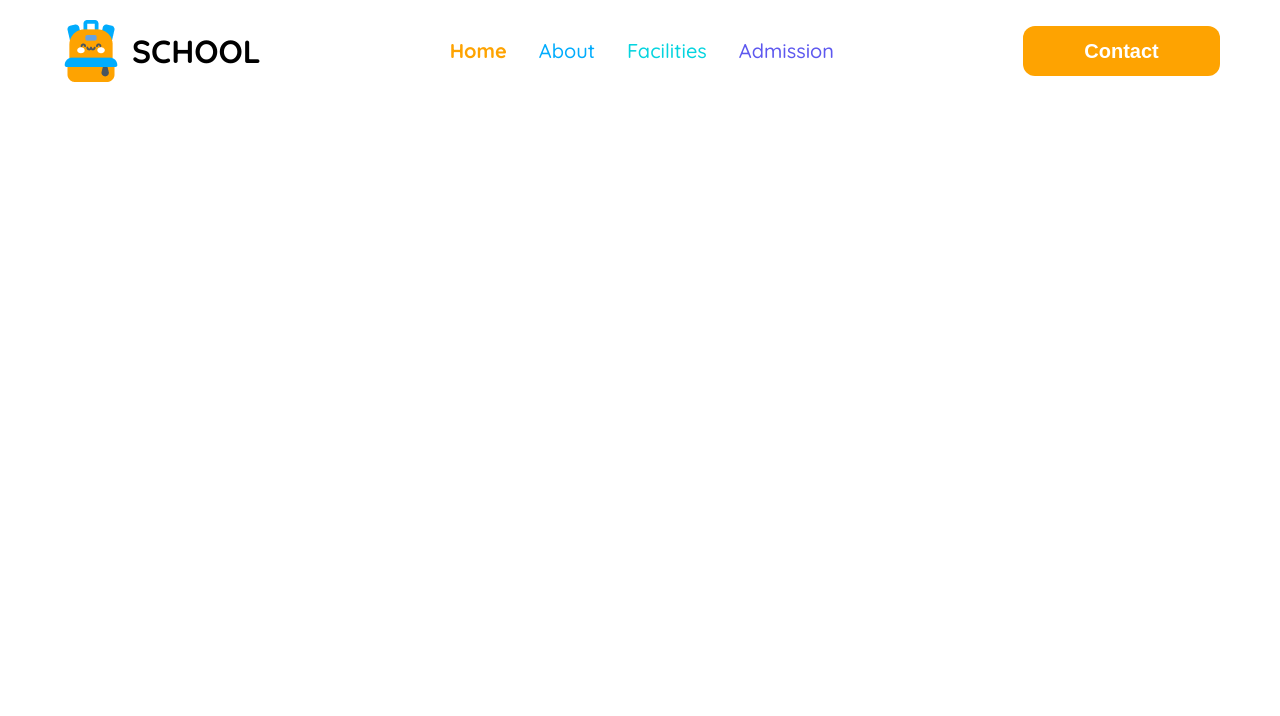
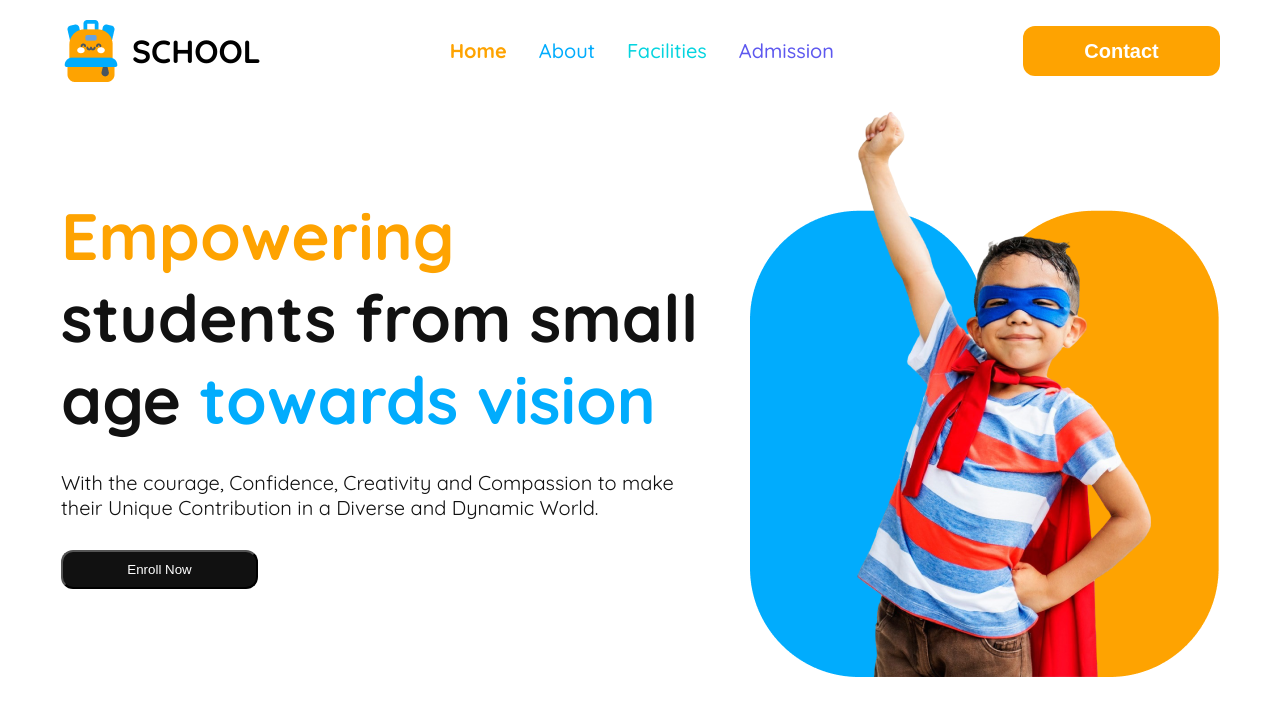
Before and after one commit to Mysterio-O/Assingment-2, a plain HTML site: page index.html in a window 1280 px wide. Drawn offline with Linux system fonts and the light colour scheme.

Commit message:
added banner section

```diff
--- a/index.html
+++ b/index.html
@@ -15,6 +15,7 @@
 </head>
 <body class="quicksand-simple">
     <header>
+        <!-- navbar is here -->
         <section class="nav">
             <nav class="navbar display-flex">
                 <div class="nav-logo display-flex">
@@ -35,6 +36,18 @@
                 <i class="fa-solid fa-bars"></i>
             </nav>
         </section>
+        <!-- banner section is here -->
+         <section class="banner-section display-flex">
+            <div class="banner-description display-flex">
+                <h3 class="banner-title"><span class="orange">Empowering</span> students from small age <span class="blue">towards vision</span></h3>
+                <p class="banner-subtitle">With the courage, Confidence, Creativity and Compassion to make their Unique Contribution in a Diverse and Dynamic World.</p>
+                <input type="button" class="banner-btn"
+                value="Enroll Now">
+            </div>
+            <div class="banner-image">
+                <img src="assets/hero-kids.png" alt="" class="hero-image">
+            </div>
+         </section>
     </header>
 </body>
 </html>
--- a/styles/style.css
+++ b/styles/style.css
@@ -78,3 +78,36 @@
     border-radius: 12px;
     border: none;
 }
+
+/* banner section styles are here */
+.banner-section {
+    max-width: 1158px;
+    margin: 0 auto;
+    gap: 50px;
+    align-items: center;
+}
+.banner-description {
+    font-size: 3.5rem;
+    font-weight: 700;
+    flex-direction: column;
+    gap: 30px;
+    color: #111111;
+}
+.orange {
+    color: #FEA301;
+}
+.blue {
+    color: #01ACFD;
+}
+.banner-subtitle {
+    font-size: 1.25rem;
+    color: #111111;
+    font-weight: 400;
+}
+.banner-btn {
+    max-width: 197px;
+    padding: 10px;
+    background-color: #111111;
+    color: #FFFFFF;
+    border-radius: 12px;
+}
```
